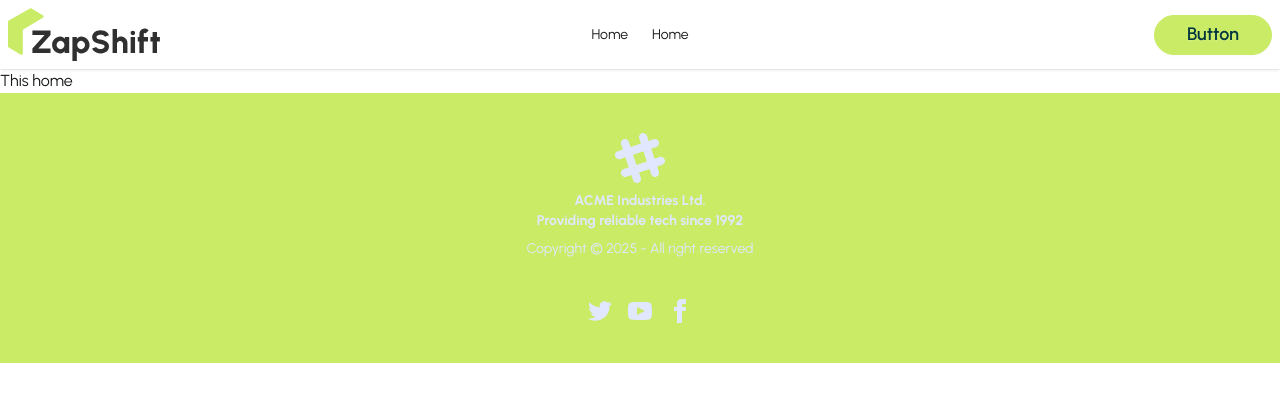
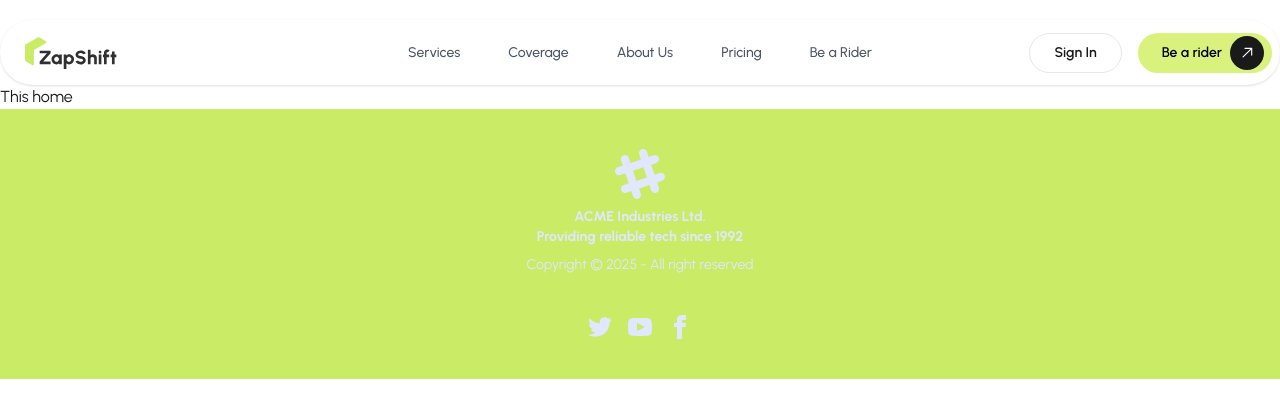
Before and after one commit to alamin-islam0/zapshift-client, a React (Vite) app: page / in a window 1280 px wide. Shown: the top 418 px of the page. Built offline with nearby package versions, Linux system fonts and the light colour scheme.

Commit message:
header design improvement

```diff
--- a/src/pages/shared/header/Header.jsx
+++ b/src/pages/shared/header/Header.jsx
@@ -1,14 +1,18 @@
 import React from "react";
 import Logo from "../../../assets/logo.svg"
-import { Link, NavLink } from "react-router";
+import { NavLink } from "react-router";
+import { GoArrowUpRight } from "react-icons/go";
 
 const Header = () => {
     const links = <>
-        <li><NavLink>Home</NavLink></li>
-        <li><NavLink>Home</NavLink></li>
+        <li><NavLink to="/services">Services</NavLink></li>
+        <li><NavLink to="/coverage">Coverage</NavLink></li>
+        <li><NavLink to="/about-us">About Us</NavLink></li>
+        <li><NavLink to="/pricing">Pricing</NavLink></li>
+        <li><NavLink to="/be-a-rider">Be a Rider</NavLink></li>
     </>
   return (
-    <div className="navbar bg-base-100 shadow-sm">
+    <div className="navbar bg-base-100 shadow-sm container mx-auto rounded-full mt-5">
       <div className="navbar-start">
         <div className="dropdown">
           <div tabIndex={0} role="button" className="btn btn-ghost lg:hidden">
@@ -35,15 +39,21 @@ const Header = () => {
             {links}
           </ul>
         </div>
-        <a className=" btn-ghost text-xl"><img src={Logo} alt="logo" /></a>
+        <a className="btn btn-ghost text-xl"><img src={Logo} alt="logo" className="h-8" /></a>
       </div>
       <div className="navbar-center hidden lg:flex">
-        <ul className="menu menu-horizontal px-1">
+        <ul className="menu menu-horizontal px-1 gap-6 font-medium text-gray-600">
           {links}
         </ul>
       </div>
-      <div className="navbar-end">
-        <a className="btn my-btn">Button</a>
+      <div className="navbar-end gap-4">
+        <a className="btn btn-ghost border border-gray-200 rounded-full px-6 hover:bg-gray-50">Sign In</a>
+        <a className="btn bg-[#D9F27E] hover:bg-[#cce865] text-black rounded-full px-2 pl-6 flex items-center gap-2 border-none">
+          Be a rider
+          <span className="bg-[#1A1A1A] text-white p-2 rounded-full">
+            <GoArrowUpRight className="text-lg" />
+          </span>
+        </a>
       </div>
     </div>
   );
```
